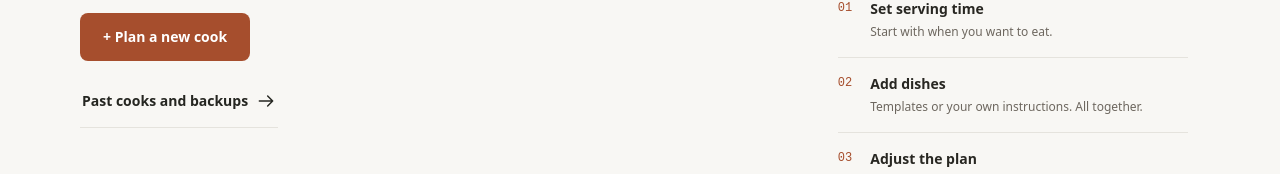
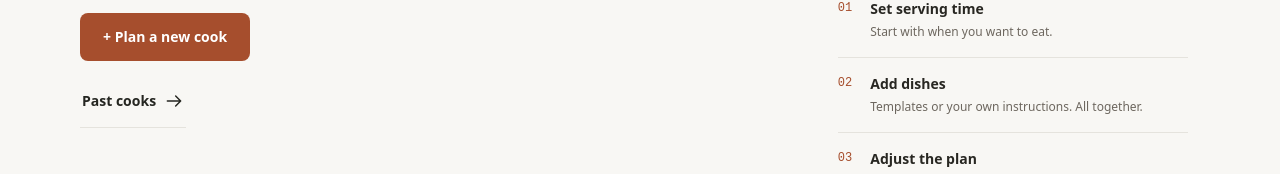
Before and after one commit to Warconn/how-many-beers, a Next.js app: page /how-many-beers/ in a window 1280 px wide. Shown: the part 414-588 px from the top of the page. Built offline with nearby package versions, Linux system fonts and the light colour scheme.

Commit message:
ui: simplify home and history navigation labels

```diff
--- a/src/app/page.tsx
+++ b/src/app/page.tsx
@@ -525,13 +525,13 @@ function CookExperience() {
               {!cookInProgress && startBlockReason && <p id="home-start-help" className="muted small">{startBlockReason}</p>}
             </div>
           </section>}
-          {workspace.plansEnabled&&<UpcomingCooks plans={workspace.upcomingPlans} active={workspace.currentCookInProgress} busy={workspace.locked} onOpen={openUpcomingPlan} onStart={startUpcomingPlan} onExport={workspace.exportUpcomingPlans} onImport={workspace.importUpcomingPlans} loading={workspace.plansLoading||!!workspace.plansError} onCreate={beginNewCook}/>}
+          {workspace.plansEnabled&&<UpcomingCooks plans={workspace.upcomingPlans} active={workspace.currentCookInProgress} busy={workspace.locked} onOpen={openUpcomingPlan} onStart={startUpcomingPlan} loading={workspace.plansLoading||!!workspace.plansError} onCreate={beginNewCook}/>}
           {!workspace.plansEnabled&&<section className="panel home-new">
             <h3>{workspace.plansEnabled?"Plan another cook":hasActiveWork ? "Start another cook" : "Start a cook"}</h3>
             <p className="muted">{workspace.plansEnabled?"Save a future meal without changing your current cook.":hasActiveWork ? "Start fresh when you're ready. Your unfinished cook is not automatically archived." : "Choose what you are making. We will build the checklist."}</p>
             <button type="button" className={hasActiveWork ? "button secondary" : "button primary"} onClick={beginNewCook}>+ Plan a new cook</button>
           </section>}
-          <button type="button" className="home-history-link" onClick={()=>setView("history")}>Past cooks and backups <Icon name="arrow-right"/></button>
+          <button type="button" className="home-history-link" onClick={()=>setView("history")}>Past cooks <Icon name="arrow-right"/></button>
           </div>
           <aside className="home-guide" aria-label="How it works">
             <p className="eyebrow">THE GAME PLAN</p>
@@ -546,7 +546,7 @@ function CookExperience() {
       ) : view === "history" ? (
         <section className="home-history">
           <button type="button" className="back-link" onClick={()=>void goHome()}><Icon name="arrow-left"/>Home</button>
-          <CookHistoryPanel history={history} onRepeat={repeatCook} onDelete={deleteCook} onExport={downloadBackup} onImport={importBackup} separatePlans={workspace.plansEnabled}/>
+          <CookHistoryPanel history={history} onRepeat={repeatCook} onDelete={deleteCook}/>
         </section>
       ) : cooking ? (
         <>
```
